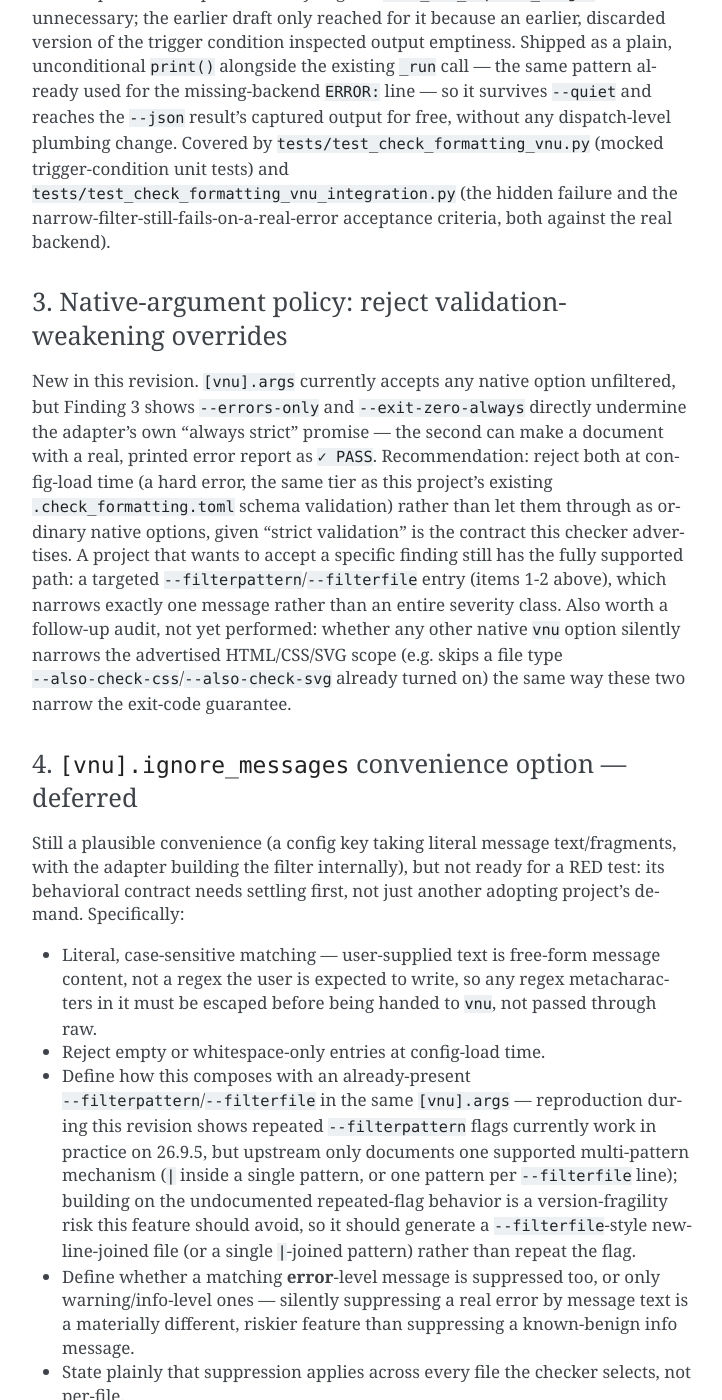
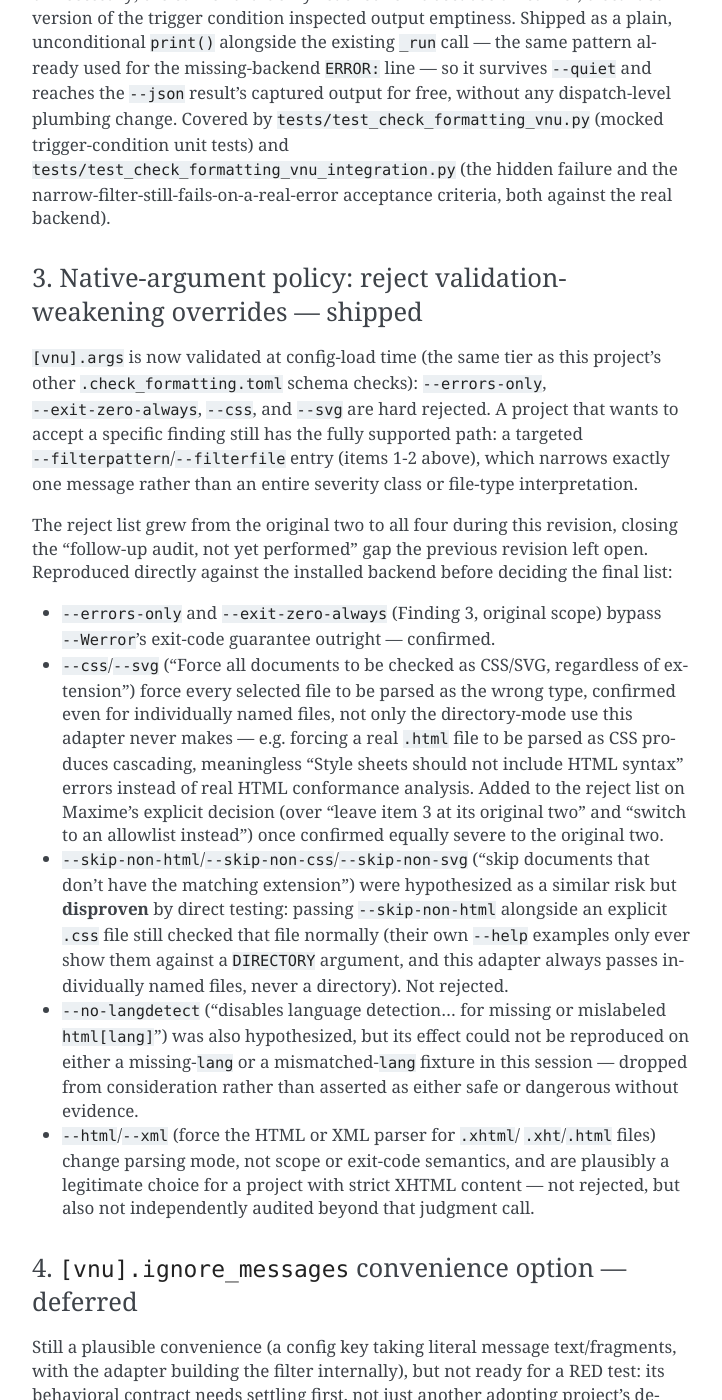
Before and after one commit to dememax/check_formatting, a Sphinx documentation site: the page built from docs/roadmap/vnu-message-suppression-ergonomics.rst, in a window 1280 px wide and 1400 px high, scrolled down 8413 px. Shown: the whole window, without its empty margins (388-1110 px from the left). Built offline with Sphinx 7.4.7, drawn with Linux system fonts in a browser that asks for light colours; some of the changed text lies outside the part shown.

Commit message:
docs(vnu): document the rejected native args, mark item 3 shipped
README.md and docs/check_formatting.rst now name --errors-only,
--exit-zero-always, --css, and --svg as rejected [vnu].args entries,
mirroring how item 1 already documented the two CLI-level gotchas.

Updates the roadmap epic's status, item 3 section, acceptance criteria,
and sequencing to match what shipped, and records the audit this session
ran before finalizing the reject list: --css/--svg confirmed and added;
--skip-non-html/-css/-svg hypothesized then disproven (this adapter only
ever passes explicit files, never a directory, and their own --help
examples are directory-only); --no-langdetect's effect could not be
reproduced either way and was dropped rather than asserted; --html/--xml
left as a legitimate parsing-mode choice, not audited further.

Co-Authored-By: Claude Sonnet 5 <noreply@anthropic.com>

```diff
--- a/docs/check_formatting.rst
+++ b/docs/check_formatting.rst
@@ -291,6 +291,17 @@ to validate this adapter.
    recipe (with a standalone reproduction fixture), the reasoning above in
    more depth, and current troubleshooting notes (a malformed
    ``--filterpattern`` regex currently surfaces as a raw Java stack trace).
+
+   ``--errors-only``, ``--exit-zero-always``, ``--css``, and ``--svg`` are
+   rejected as ``[vnu].args`` entries — a hard configuration error at load
+   time, the same tier as this project's other schema validation — because
+   each silently weakens the adapter's advertised always-strict,
+   always-HTML/CSS/SVG contract rather than narrowing one specific finding:
+   the first two bypass ``--Werror``'s exit-code guarantee outright, and the
+   latter two force every selected file to be parsed as the wrong type,
+   confirmed against the installed backend even for individually named
+   files.  A project that wants to accept a specific, reviewed finding uses
+   ``--filterpattern``/``--filterfile`` instead.
 
    ``[vnu].globs`` and ``[web].globs`` are independent declarations with
    intentionally overlapping scope.  ``web`` says which HTML/CSS/JavaScript
--- a/docs/roadmap/vnu-message-suppression-ergonomics.rst
+++ b/docs/roadmap/vnu-message-suppression-ergonomics.rst
@@ -403,25 +402,51 @@ tests) and ``tests/test_check_formatting_vnu_integration.py`` (the hidden
 failure and the narrow-filter-still-fails-on-a-real-error acceptance
 criteria, both against the real backend).
 
-==================================================================
-3. Native-argument policy: reject validation-weakening overrides
-==================================================================
+============================================================================
+3. Native-argument policy: reject validation-weakening overrides — shipped
+============================================================================
 
-New in this revision. ``[vnu].args`` currently accepts any native option
-unfiltered, but Finding 3 shows ``--errors-only`` and ``--exit-zero-always``
-directly undermine the adapter's own "always strict" promise — the second
-can make a document with a real, printed error report as ``✓ PASS``.
-Recommendation: reject both at config-load time (a hard error, the same
-tier as this project's existing ``.check_formatting.toml`` schema
-validation) rather than let them through as ordinary native options,
-given "strict validation" is the contract this checker advertises. A
-project that wants to accept a specific finding still has the fully
-supported path: a targeted ``--filterpattern``/``--filterfile`` entry
-(items 1-2 above), which narrows exactly one message rather than an entire
-severity class. Also worth a follow-up audit, not yet performed: whether
-any other native ``vnu`` option silently narrows the advertised HTML/CSS/SVG
-scope (e.g. skips a file type ``--also-check-css``/``--also-check-svg``
-already turned on) the same way these two narrow the exit-code guarantee.
+``[vnu].args`` is now validated at config-load time (the same tier as this
+project's other ``.check_formatting.toml`` schema checks):
+``--errors-only``, ``--exit-zero-always``, ``--css``, and ``--svg`` are
+hard rejected. A project that wants to accept a specific finding still has
+the fully supported path: a targeted ``--filterpattern``/``--filterfile``
+entry (items 1-2 above), which narrows exactly one message rather than an
+entire severity class or file-type interpretation.
+
+The reject list grew from the original two to all four during this
+revision, closing the "follow-up audit, not yet performed" gap the
+previous revision left open. Reproduced directly against the installed
+backend before deciding the final list:
+
+* ``--errors-only`` and ``--exit-zero-always`` (Finding 3, original scope)
+  bypass ``--Werror``'s exit-code guarantee outright — confirmed.
+* ``--css``/``--svg`` ("Force all documents to be checked as CSS/SVG,
+  regardless of extension") force every selected file to be parsed as the
+  wrong type, confirmed even for individually named files, not only the
+  directory-mode use this adapter never makes — e.g. forcing a real
+  ``.html`` file to be parsed as CSS produces cascading, meaningless "Style
+  sheets should not include HTML syntax" errors instead of real HTML
+  conformance analysis. Added to the reject list on Maxime's explicit
+  decision (over "leave item 3 at its original two" and "switch to an
+  allowlist instead") once confirmed equally severe to the original two.
+* ``--skip-non-html``/``--skip-non-css``/``--skip-non-svg`` ("skip
+  documents that don't have the matching extension") were hypothesized as
+  a similar risk but **disproven** by direct testing: passing
+  ``--skip-non-html`` alongside an explicit ``.css`` file still checked
+  that file normally (their own ``--help`` examples only ever show them
+  against a ``DIRECTORY`` argument, and this adapter always passes
+  individually named files, never a directory). Not rejected.
+* ``--no-langdetect`` ("disables language detection... for missing or
+  mislabeled ``html[lang]``") was also hypothesized, but its effect could
+  not be reproduced on either a missing-``lang`` or a mismatched-``lang``
+  fixture in this session — dropped from consideration rather than
+  asserted as either safe or dangerous without evidence.
+* ``--html``/``--xml`` (force the HTML or XML parser for ``.xhtml``/
+  ``.xht``/``.html`` files) change parsing mode, not scope or exit-code
+  semantics, and are plausibly a legitimate choice for a project with
+  strict XHTML content — not rejected, but also not independently
+  audited beyond that judgment call.
 
 ============================================================
 4. ``[vnu].ignore_messages`` convenience option — deferred
@@ -481,16 +506,17 @@ reported evidence, not re-verified here — and it should stay true given
 deterministic formatter, but neither guarantee has a permanent regression
 test backing it in this repository.
 
-Once item 3 ships, extend the real-backend integration suite further to
-cover:
+Item 3 is fully covered: ``tests/test_check_formatting_vnu.py`` verifies
+each of the four rejected options fails config-load with a clear message
+naming the option, and that ordinary safe native options (e.g.
+``--filterpattern``, ``--asciiquotes``) still pass through unaffected.
 
-* A missing ``--filterfile`` path and a malformed ``--filterpattern``
-  regex are both covered — the former already produces a clean vnu-native
-  error, the latter currently a raw Java stack trace; decide whether
-  ``check_formatting`` should catch and reword the latter, and document
-  whichever choice is made either way.
-* ``--errors-only``/``--exit-zero-always`` in ``[vnu].args`` are rejected
-  at config-load time, with a clear error naming the option and why.
+Still genuinely open, not gated on any remaining item: whether a missing
+``--filterfile`` path and a malformed ``--filterpattern`` regex are both
+adequately handled — the former already produces a clean vnu-native error
+(needs no further work), the latter currently a raw Java stack trace;
+decide whether ``check_formatting`` should catch and reword it, and cover
+whichever choice is made with a test.
 
 ************************
 Recommended sequencing
@@ -498,14 +524,14 @@ Recommended sequencing
 
 Correct this plan and its adoption recipe (this revision, shipped) →
 regression tests and the item-2 diagnostic (shipped) → item 3's
-native-argument policy → only then reconsider item 4. This ordering is
-this epic's own judgment call, not something either round of feedback
-specified outright: the item-2 diagnostic did not wait on a second
-adopting project, since its failure mode was reproduced independently of
-``sagui`` (this page's own fixture); a second project's experience (or
-``sagui`` needing a second suppressed message) remains useful, non-blocking
-evidence for whether item 4 is ever worth building, not a precondition for
-item 3.
+native-argument policy (shipped) → only then reconsider item 4. This
+ordering was this epic's own judgment call, not something either round of
+feedback specified outright: the item-2 diagnostic did not wait on a
+second adopting project, since its failure mode was reproduced
+independently of ``sagui`` (this page's own fixture); a second project's
+experience (or ``sagui`` needing a second suppressed message) remains
+useful, non-blocking evidence for whether item 4 is ever worth building,
+not a precondition for anything already shipped.
 
 **************
 Out of scope
```
Also changed, not shown: other parts of docs/roadmap/vnu-message-suppression-ergonomics.rst (+2 -3 lines), README.md (+5 -0 lines).
